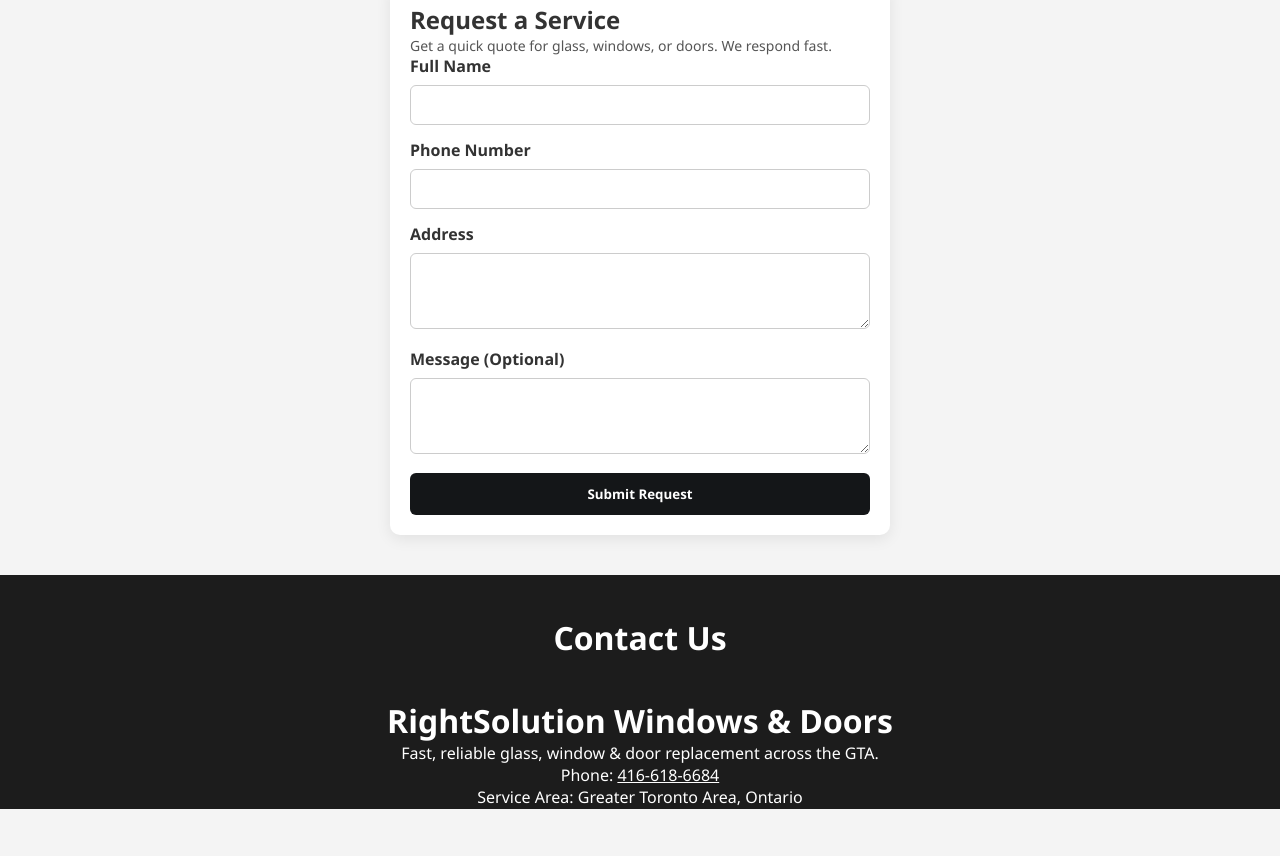
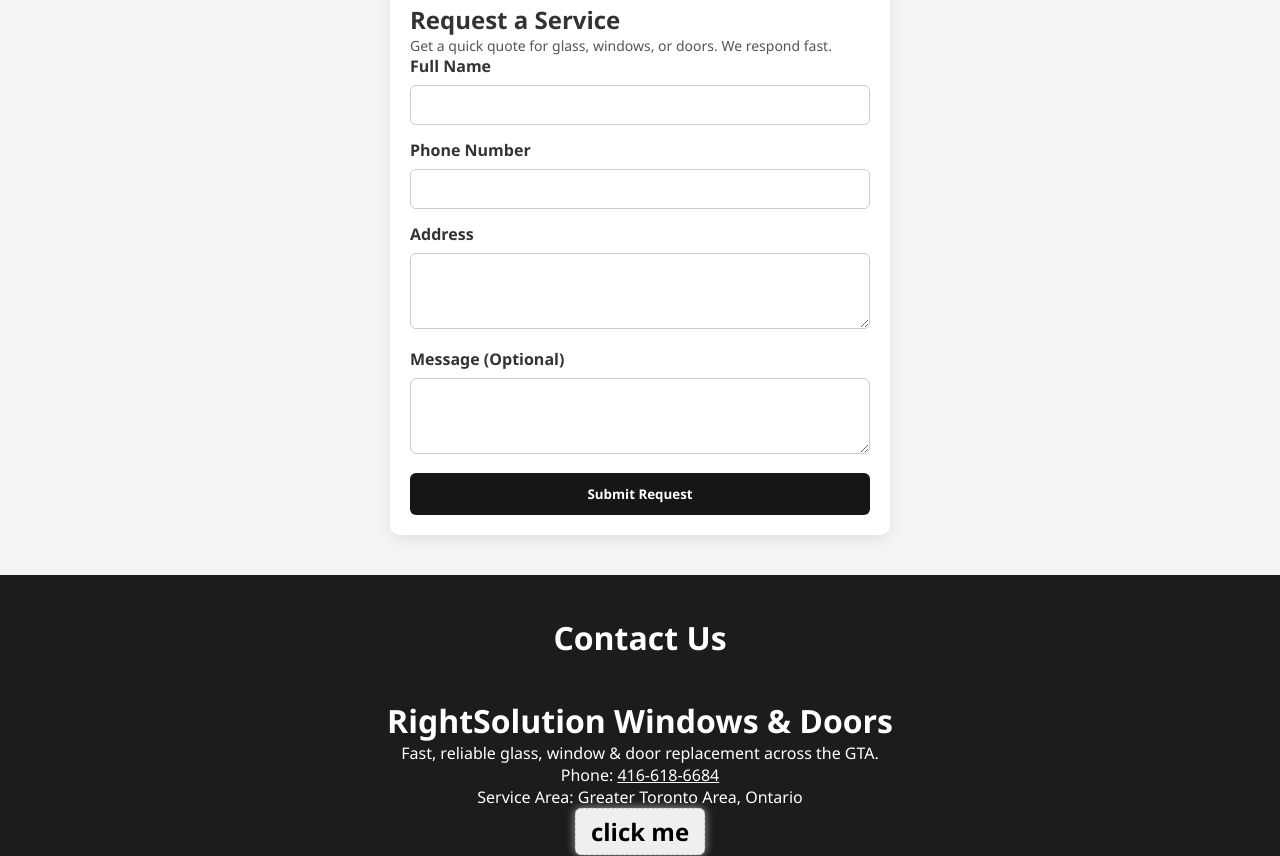
Before and after one commit to Sanjaykumar786/Rightsolution_site, a plain HTML site: page index.html in a window 1280 px wide. Shown: the part 1782-2638 px from the top of the page. Before the commit the page ends 2591 px from the top, so only its background shows below. Drawn offline with Linux system fonts and the light colour scheme.

Commit message:
new button add

```diff
--- a/index.html
+++ b/index.html
@@ -126,3 +126,6 @@
 
   <p class="contact-area">Service Area: Greater Toronto Area, Ontario</p>
 </div>
+<div>
+    <button class="logo" position="center">click me</button>
+</div>
```
